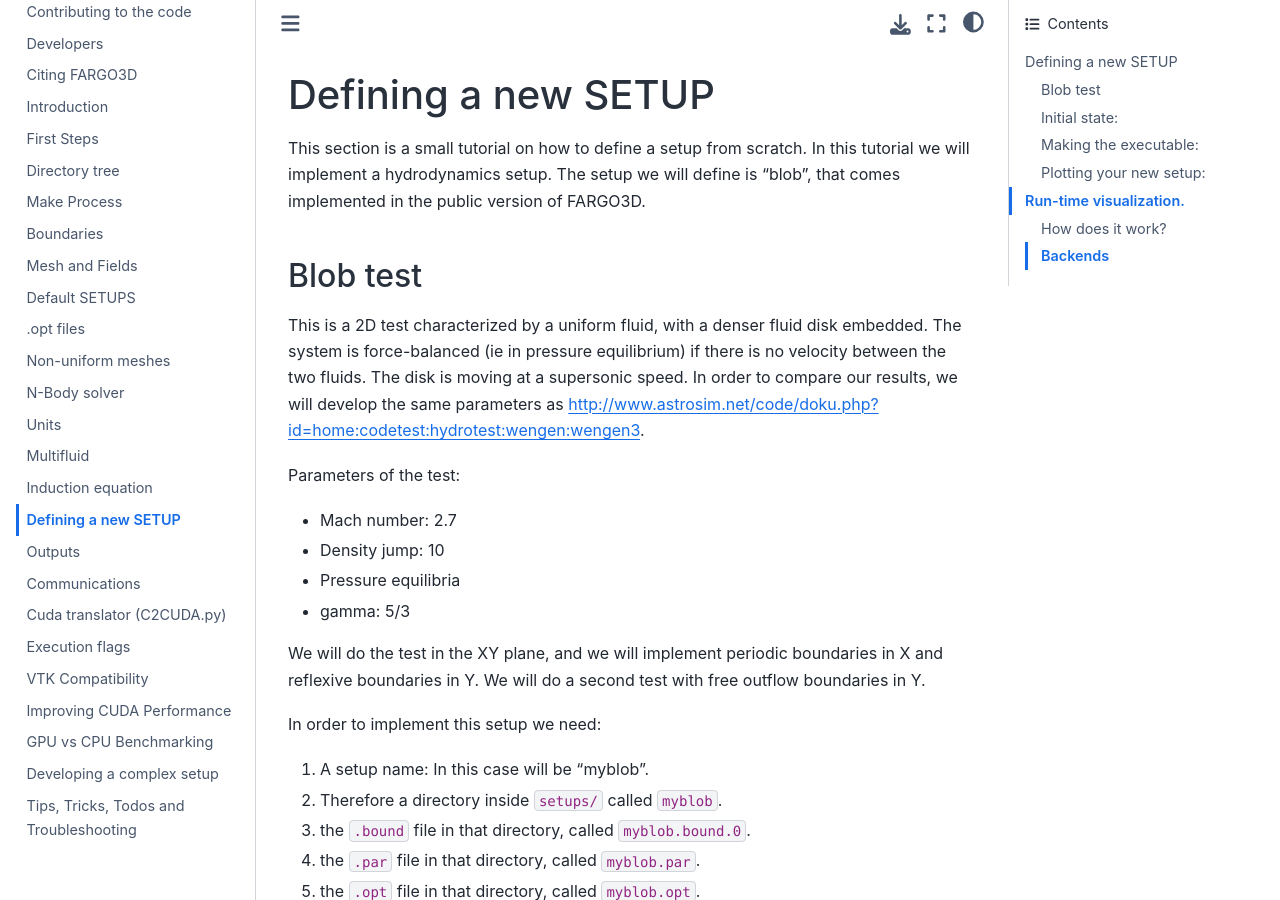
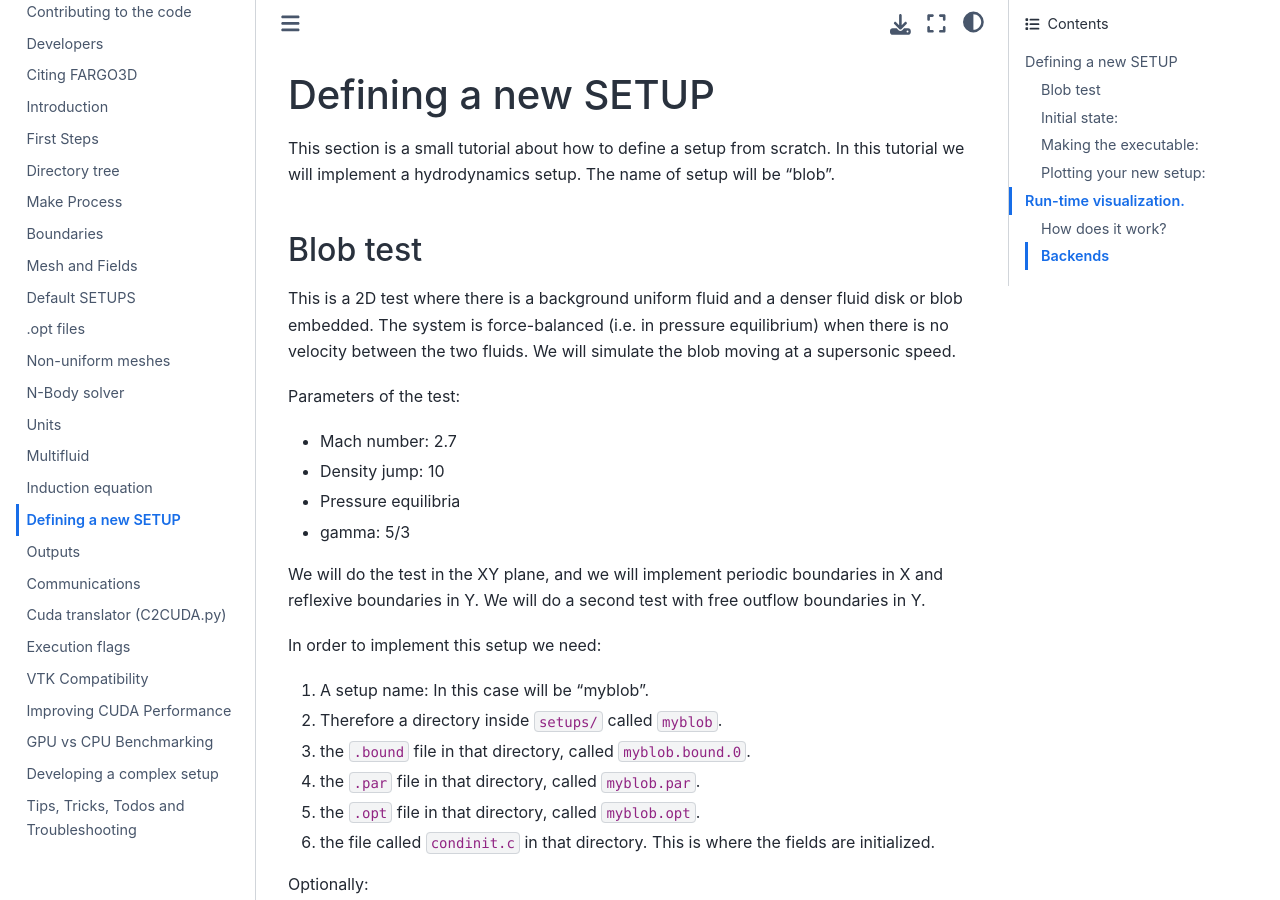
Before and after one commit to FARGO3D/documentation, a Sphinx documentation site: the page built from source/new_setup.rst, in a window 1280 px wide and 900 px high. Built offline with Sphinx 7.4.7 and the Sphinx Book theme 1.1.4, drawn with Linux system fonts in a browser that asks for light colours.

Commit message:
Update new_setup.rst

```diff
--- a/source/new_setup.rst
+++ b/source/new_setup.rst
@@ -1,20 +1,17 @@
 Defining a new SETUP
 =====================
 
-This section is a small tutorial on how to define a setup from
+This section is a small tutorial about how to define a setup from
 scratch. In this tutorial we will implement a hydrodynamics
-setup. The setup we will define is "blob", that comes implemented in
-the public version of FARGO3D.
+setup. The name of setup will be "blob".
 
 Blob test
 ----------
 
-This is a 2D test characterized by a uniform fluid, with a denser
-fluid disk embedded. The system is force-balanced (ie in pressure
-equilibrium) if there is no velocity between the two fluids. The
-disk is moving at a supersonic speed. In order to compare our
-results, we will develop the same parameters as
-http://www.astrosim.net/code/doku.php?id=home:codetest:hydrotest:wengen:wengen3.
+This is a 2D test where there is a background uniform fluid and a denser
+fluid disk or blob embedded. The system is force-balanced (i.e. in pressure
+equilibrium) when there is no velocity between the two fluids. We will simulate
+the blob moving at a supersonic speed.
 
 Parameters of the test:
 
```
